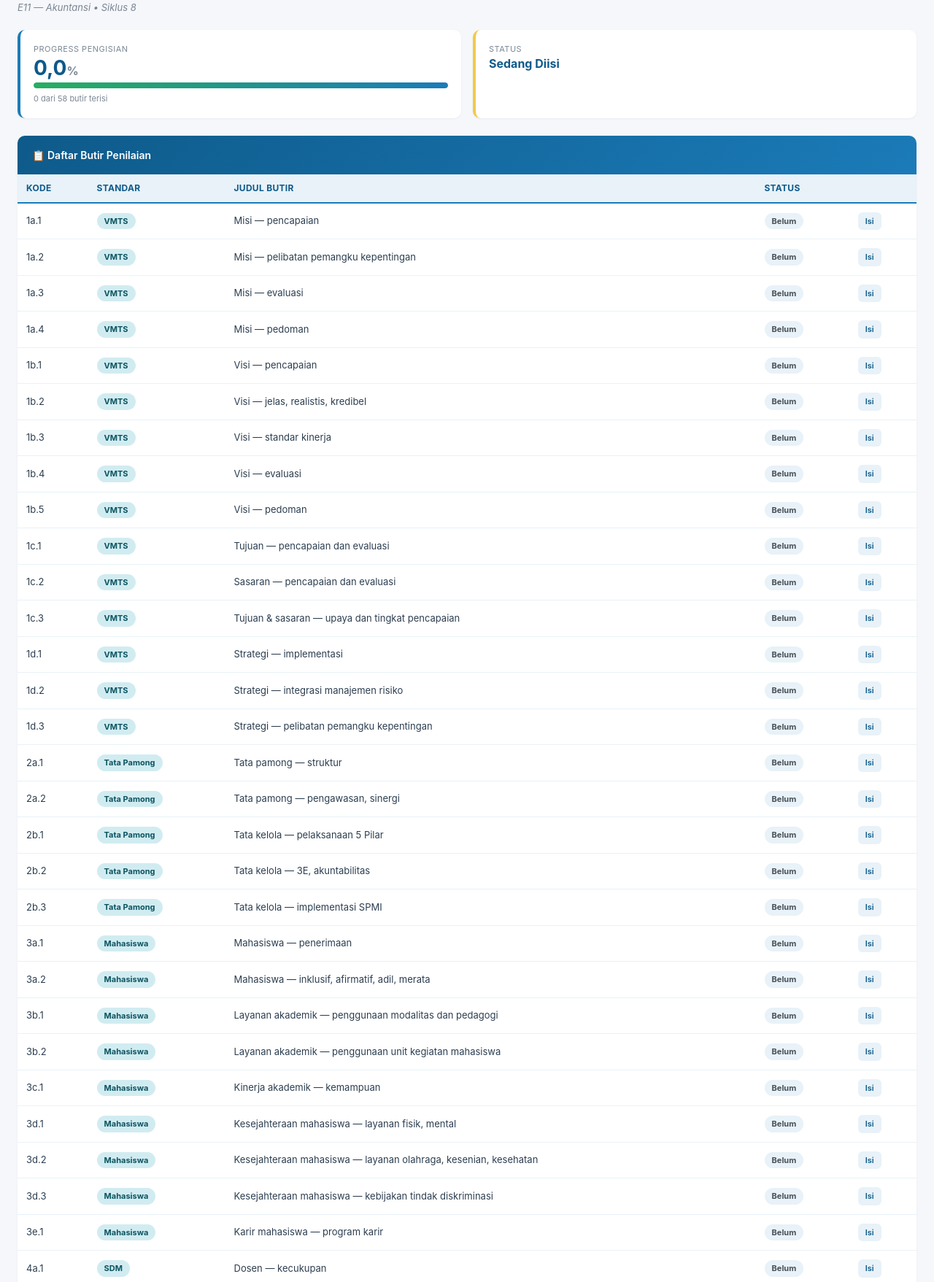
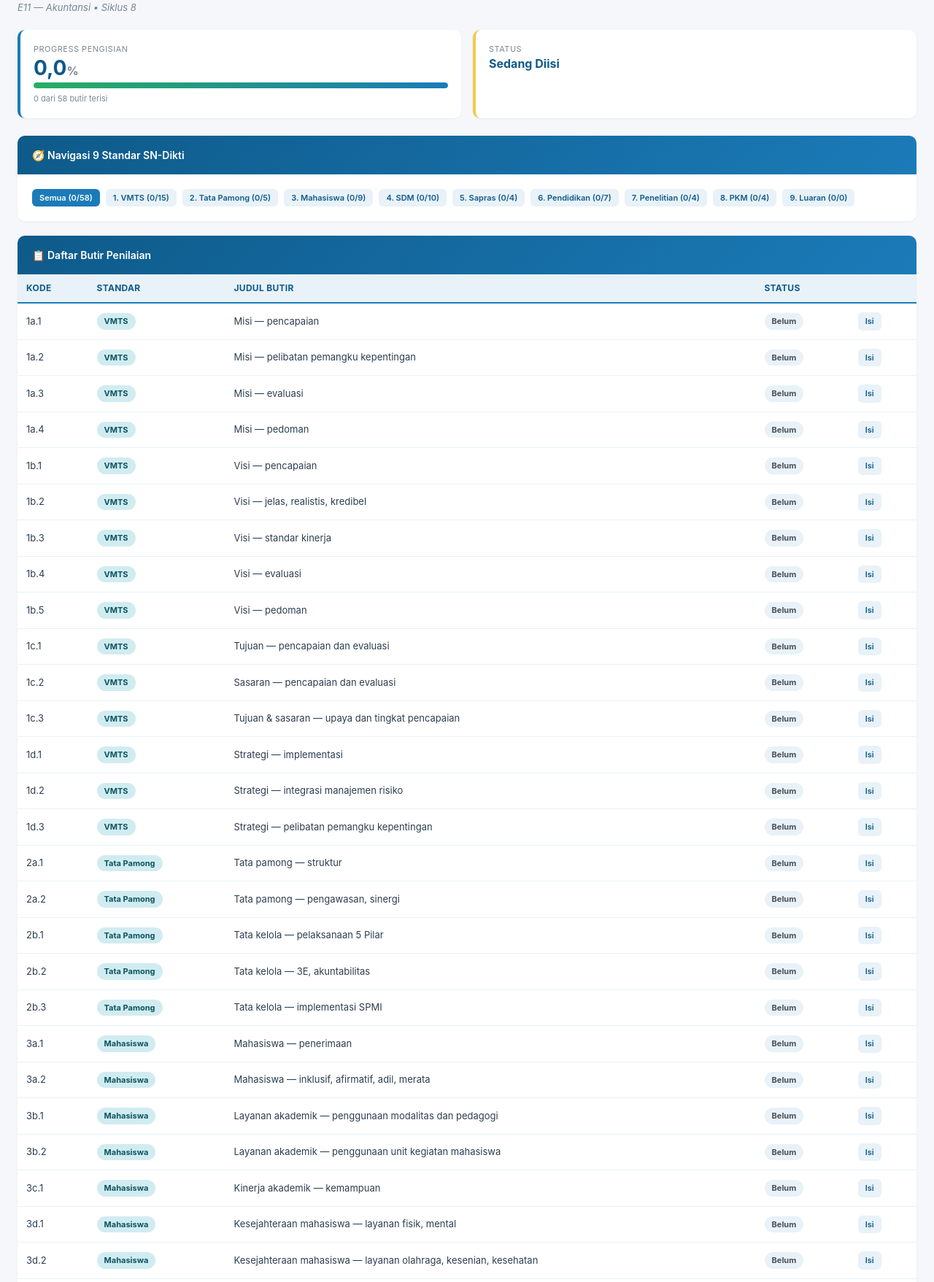
Before and after one commit to unisan-gtlo/siami, a Django app: page /self-assessment/ in a window 1280 px wide. Shown: the part 203-1960 px from the top of the page at 73% size. Run offline with Django 5.2, Linux system fonts and the light colour scheme; a user stored in the database is signed in; data comes from the database, SQL or seed files in the repository; tables that the repository leaves empty hold one stand-in row (values such as "Sample post"); data that the repository does not hold is empty.

Commit message:
feat(self-assessment): standar navigation, adaptive form, definisi box
Closes the gap the user pointed out (screenshot comparison against
02_self_assessment.png mockup): every butir was rendering all 4 nilai_*
fields regardless of jenis_input, and there was no way to jump between
the 9 standar or see per-standar progress.

- pengisian_detail: adds a standar navigation bar with per-standar
  progress (X/Y), filterable via ?standar=<id>; green pill once a
  standar is fully filled
- jawaban_edit: JawabanButirForm now takes jenis_input and drops the
  irrelevant nilai_* fields (narasi shows only nilai_narasi, numerik/
  rasio/persentase/auto_iku show only nilai_kuantitatif, pilihan shows
  only nilai_pilihan) instead of always showing all three
- Definisi Butir card only renders when butir.deskripsi is set (was
  rendering an empty card header before); panduan_pengisian now shown
  as an info alert when present
- Prev/next butir navigation within the same standar, matching the
  mockup's "<- Butir Sebelumnya" / "Butir Selanjutnya ->" buttons

Auto-calculation and the 3-year (TS-2/TS-1/TS) breakdown from the
mockup are NOT built -- those need a per-butir formula/target design
that doesn't exist yet for any of the 58 imported indicators.

Co-Authored-By: Claude Sonnet 5 <noreply@anthropic.com>

```diff
--- a/apps/ami_assessment/forms.py
+++ b/apps/ami_assessment/forms.py
@@ -1,6 +1,20 @@
 from django import forms
 
 from .models import DokumenBukti, JawabanButir
+
+
+# Jenis input butir -> field "nilai_*" yang relevan untuk ditampilkan.
+# tabel_dinamis dan auto_iku belum punya UI khusus, sementara jatuh ke
+# narasi supaya auditee tetap bisa mengisi sesuatu.
+JENIS_INPUT_FIELD_MAP = {
+    'numerik': 'nilai_kuantitatif',
+    'rasio': 'nilai_kuantitatif',
+    'persentase': 'nilai_kuantitatif',
+    'auto_iku': 'nilai_kuantitatif',
+    'pilihan': 'nilai_pilihan',
+    'narasi': 'nilai_narasi',
+    'tabel_dinamis': 'nilai_narasi',
+}
 
 
 class JawabanButirForm(forms.ModelForm):
@@ -11,6 +25,14 @@ class JawabanButirForm(forms.ModelForm):
             'nilai_narasi': forms.Textarea(attrs={'rows': 5}),
             'catatan_auditee': forms.Textarea(attrs={'rows': 3}),
         }
+
+    def __init__(self, *args, jenis_input=None, **kwargs):
+        super().__init__(*args, **kwargs)
+        relevan = JENIS_INPUT_FIELD_MAP.get(jenis_input)
+        if relevan:
+            for nama in ('nilai_kuantitatif', 'nilai_pilihan', 'nilai_narasi'):
+                if nama != relevan:
+                    del self.fields[nama]
 
 
 class DokumenBuktiForm(forms.ModelForm):
--- a/apps/ami_assessment/views.py
+++ b/apps/ami_assessment/views.py
@@ -3,7 +3,7 @@ from django.contrib import messages
 from django.shortcuts import get_object_or_404, redirect, render
 from django.utils import timezone
 
-from apps.ami_core.models import ButirPenilaian, Siklus
+from apps.ami_core.models import ButirPenilaian, Siklus, Standar
 
 from .forms import DokumenBuktiForm, JawabanButirForm
 from .models import DokumenBukti, JawabanButir, Pengisian
@@ -39,23 +39,41 @@ def pengisian_detail(request):
         j.butir_id: j for j in JawabanButir.objects.filter(pengisian=pengisian)
     }
 
-    rows = []
-    for butir in butir_qs:
-        rows.append({
+    all_rows = []
+    for butir in butir_qs.order_by('standar__no_urut', 'no_urut'):
+        all_rows.append({
             'butir': butir,
             'jawaban': jawaban_by_butir.get(butir.id),
         })
 
-    total = butir_qs.count()
-    terisi = sum(1 for r in rows if r['jawaban'] and r['jawaban'].is_terisi)
+    total = len(all_rows)
+    terisi = sum(1 for r in all_rows if r['jawaban'] and r['jawaban'].is_terisi)
     if pengisian.total_butir != total or pengisian.butir_terisi != terisi:
         pengisian.total_butir = total
         pengisian.butir_terisi = terisi
         pengisian.save(update_fields=['total_butir', 'butir_terisi', 'updated_at'])
 
+    # Navigasi 9 standar dengan progress per standar, mirip mockup.
+    standar_nav = []
+    for standar in Standar.objects.filter(is_aktif=True).order_by('no_urut'):
+        rows_standar = [r for r in all_rows if r['butir'].standar_id == standar.id]
+        standar_nav.append({
+            'standar': standar,
+            'total': len(rows_standar),
+            'terisi': sum(1 for r in rows_standar if r['jawaban'] and r['jawaban'].is_terisi),
+        })
+
+    standar_id = request.GET.get('standar')
+    if standar_id:
+        rows = [r for r in all_rows if str(r['butir'].standar_id) == standar_id]
+    else:
+        rows = all_rows
+
     return render(request, 'ami_assessment/pengisian_detail.html', {
         'pengisian': pengisian,
         'rows': rows,
+        'standar_nav': standar_nav,
+        'standar_id': standar_id,
         'active_tab': 'self_assessment',
     })
 
@@ -77,7 +95,7 @@ def jawaban_edit(request, butir_id):
         return redirect('self_assessment:pengisian_detail')
 
     if request.method == 'POST':
-        form = JawabanButirForm(request.POST, instance=jawaban)
+        form = JawabanButirForm(request.POST, instance=jawaban, jenis_input=butir.jenis_input)
         if form.is_valid():
             obj = form.save(commit=False)
             obj.is_terisi = bool(
@@ -89,10 +107,18 @@ def jawaban_edit(request, butir_id):
             messages.success(request, f'Jawaban butir {butir.kode} tersimpan.')
             return redirect('self_assessment:pengisian_detail')
     else:
-        form = JawabanButirForm(instance=jawaban)
+        form = JawabanButirForm(instance=jawaban, jenis_input=butir.jenis_input)
+
+    butir_standar = list(
+        ButirPenilaian.objects.filter(siklus=siklus, standar=butir.standar, is_aktif=True).order_by('no_urut'),
+    )
+    idx = next((i for i, b in enumerate(butir_standar) if b.id == butir.id), None)
+    butir_sebelumnya = butir_standar[idx - 1] if idx is not None and idx > 0 else None
+    butir_selanjutnya = butir_standar[idx + 1] if idx is not None and idx < len(butir_standar) - 1 else None
 
     return render(request, 'ami_assessment/jawaban_form.html', {
         'form': form, 'butir': butir, 'pengisian': pengisian,
+        'butir_sebelumnya': butir_sebelumnya, 'butir_selanjutnya': butir_selanjutnya,
         'active_tab': 'self_assessment',
     })
 
--- a/templates/ami_assessment/pengisian_detail.html
+++ b/templates/ami_assessment/pengisian_detail.html
@@ -17,6 +17,18 @@
     <div class="stat-card kuning">
         <div class="label">Status</div>
         <div class="value" style="font-size: 16px;">{{ pengisian.get_status_display }}</div>
+    </div>
+</div>
+
+<div class="card">
+    <div class="card-header">🧭 Navigasi 9 Standar SN-Dikti</div>
+    <div class="card-body" style="display:flex;gap:8px;flex-wrap:wrap;">
+        <a class="btn btn-sm {% if not standar_id %}btn-primary{% else %}btn-secondary{% endif %}"
+           href="{% url 'self_assessment:pengisian_detail' %}">Semua ({{ pengisian.butir_terisi }}/{{ pengisian.total_butir }})</a>
+        {% for s in standar_nav %}
+        <a class="btn btn-sm {% if standar_id == s.standar.id|stringformat:'s' %}btn-primary{% elif s.terisi == s.total and s.total > 0 %}btn-success{% else %}btn-secondary{% endif %}"
+           href="?standar={{ s.standar.id }}">{{ s.standar.no_urut }}. {{ s.standar.nama_pendek }} ({{ s.terisi }}/{{ s.total }})</a>
+        {% endfor %}
     </div>
 </div>
 
```
Also changed, not shown: templates/ami_assessment/jawaban_form.html (+23 -6 lines).
